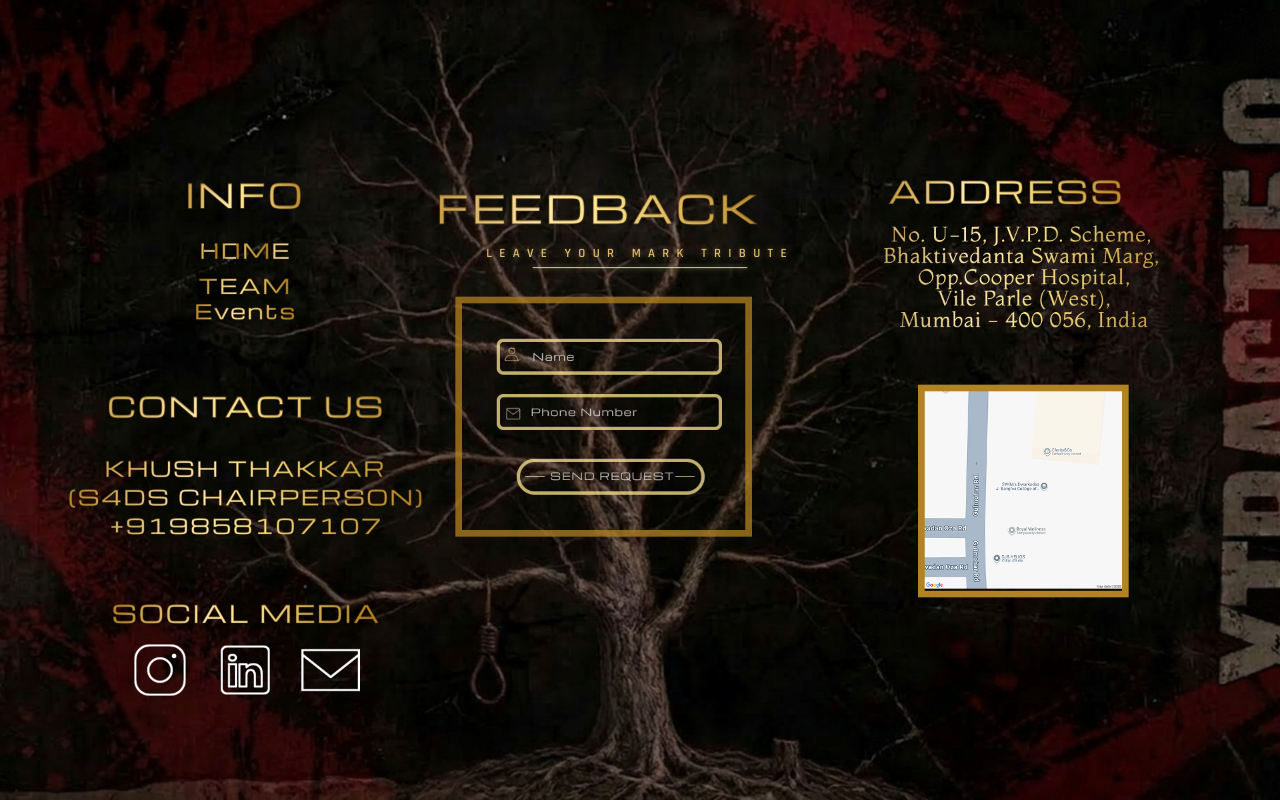
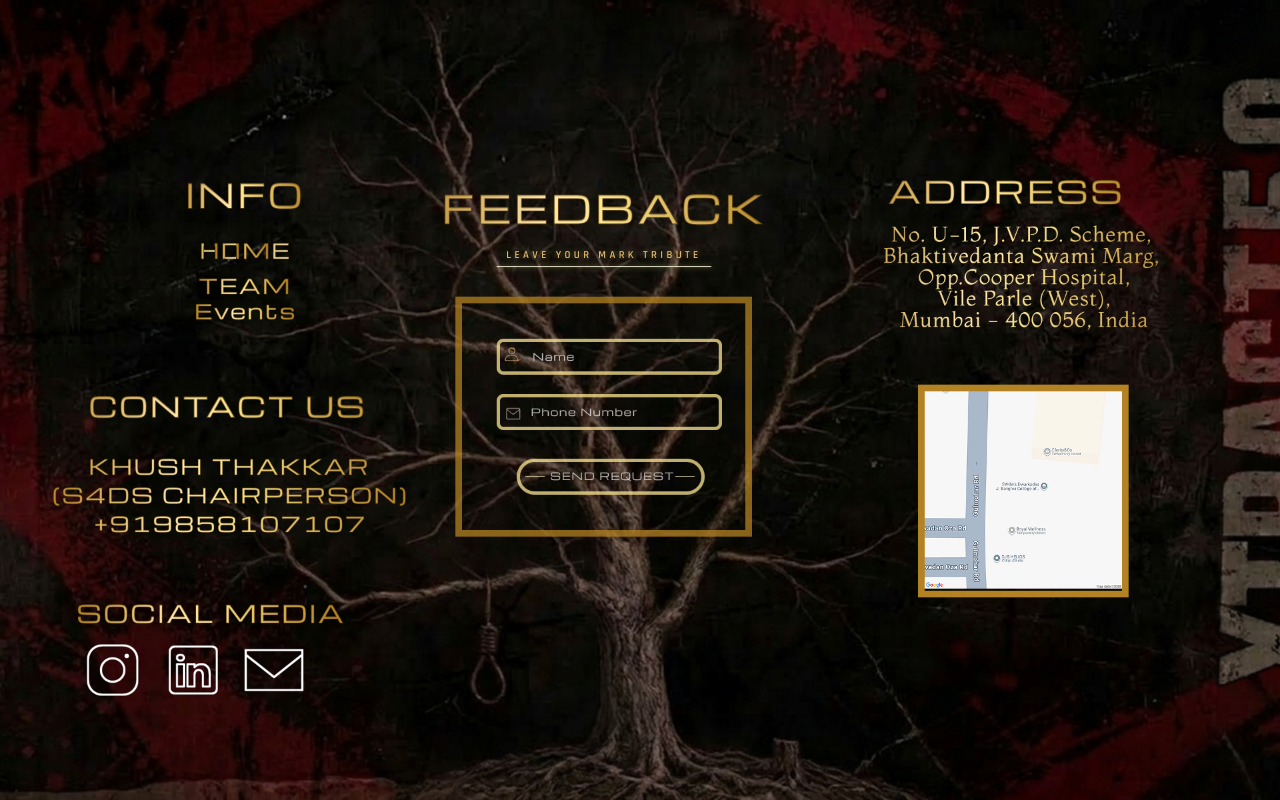
Before and after one commit to SuhaanShah/district13-feedback, a React (Vite) app: page / in a window 1280 px wide. Built offline with nearby package versions, Linux system fonts and the light colour scheme.

Commit message:
Fix center alignment of FEEDBACK tribute line with card, restore natural spacing for left column and eliminate card overlap

```diff
--- a/src/App.css
+++ b/src/App.css
@@ -45,7 +45,7 @@
 
 /* 1. FEEDBACK Header */
 .feedback-header {
-  left: 659px;
+  left: 667px;
   top: 231px;
   width: 478px;
   height: 47px;
@@ -59,9 +59,9 @@
 
 /* 2. Tribute Subtitle & Gold Line Component */
 .tribute-block {
-  left: 580px;
-  top: 308px;
-  width: 760px;
+  left: 636px;
+  top: 312px;
+  width: 540px;
   display: flex;
   flex-direction: column;
   align-items: center;
@@ -72,11 +72,11 @@
 .tribute-text-heading {
   color: #dfba6d;
   font-family: 'Rajdhani', sans-serif;
-  font-size: 19px;
+  font-size: 16px;
   font-weight: 600;
-  letter-spacing: 0.58em;
+  letter-spacing: 0.32em;
   text-transform: uppercase;
-  margin-bottom: 8px;
+  margin-bottom: 6px;
   text-align: center;
   text-shadow: 0 0 10px rgba(223, 186, 109, 0.5);
   white-space: nowrap;
@@ -84,7 +84,7 @@
 }
 
 .tribute-gold-line {
-  width: 628px;
+  width: 418px;
   height: 2px;
   display: block;
   object-fit: fill;
@@ -258,7 +258,7 @@
 
 /* 5. CONTACT US Column */
 .contact-us-title {
-  left: 163px;
+  left: 135px;
   top: 534px;
   width: 410px;
   height: 34px;
@@ -271,8 +271,8 @@
 }
 
 .contact-person-block {
-  left: 104px;
-  top: 631px;
+  left: 80px;
+  top: 628px;
   width: 529px;
   height: 111px;
   z-index: 5;
@@ -301,7 +301,7 @@
 
 /* 6. SOCIAL MEDIA Column */
 .social-media-title {
-  left: 168px;
+  left: 115px;
   top: 833px;
   width: 400px;
   height: 50px;
@@ -314,9 +314,9 @@
 }
 
 .social-icons-container {
-  left: 196px;
+  left: 125px;
   top: 900px;
-  width: 344px;
+  width: 330px;
   height: 90px;
   display: flex;
   align-items: center;
```
